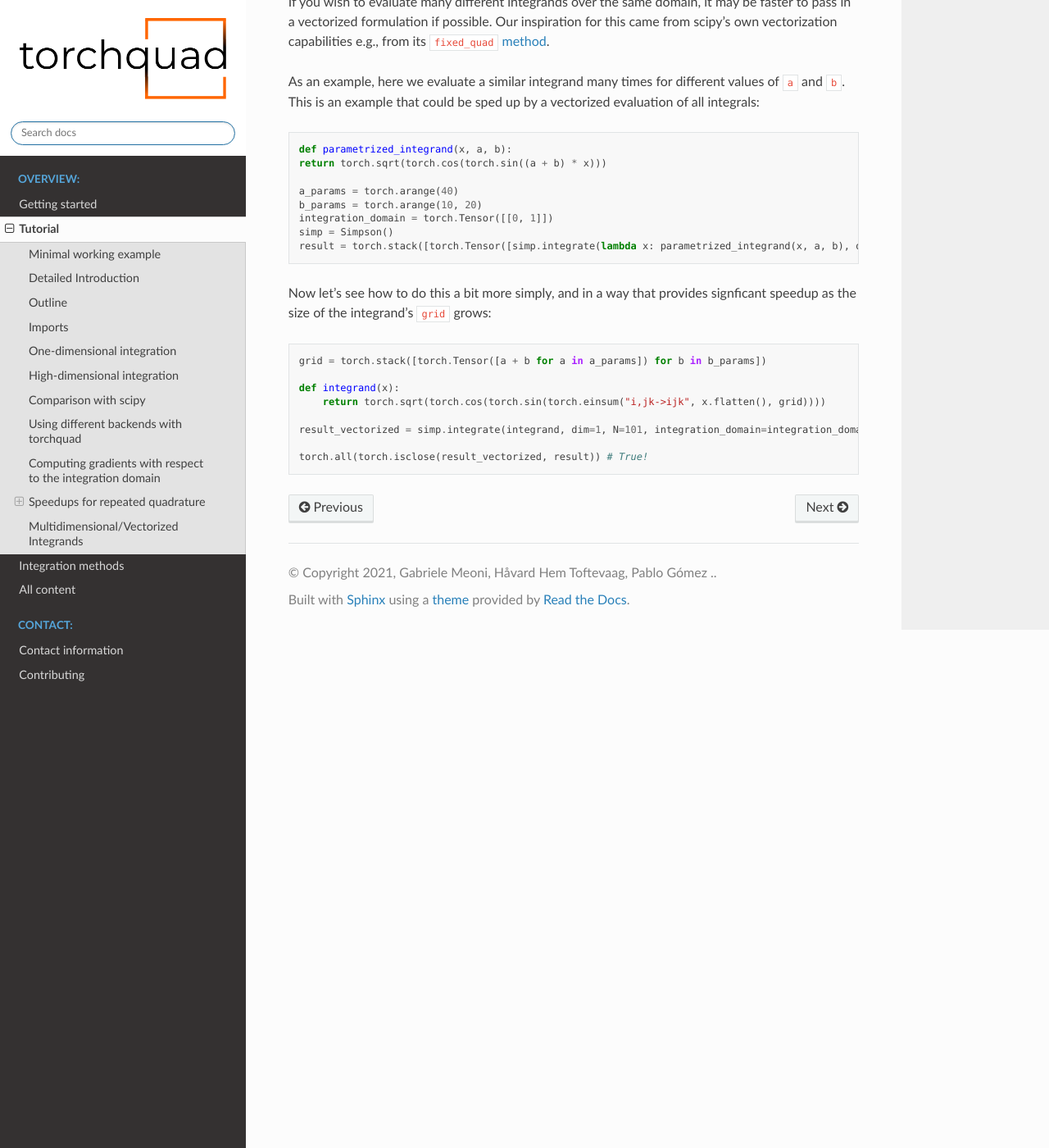
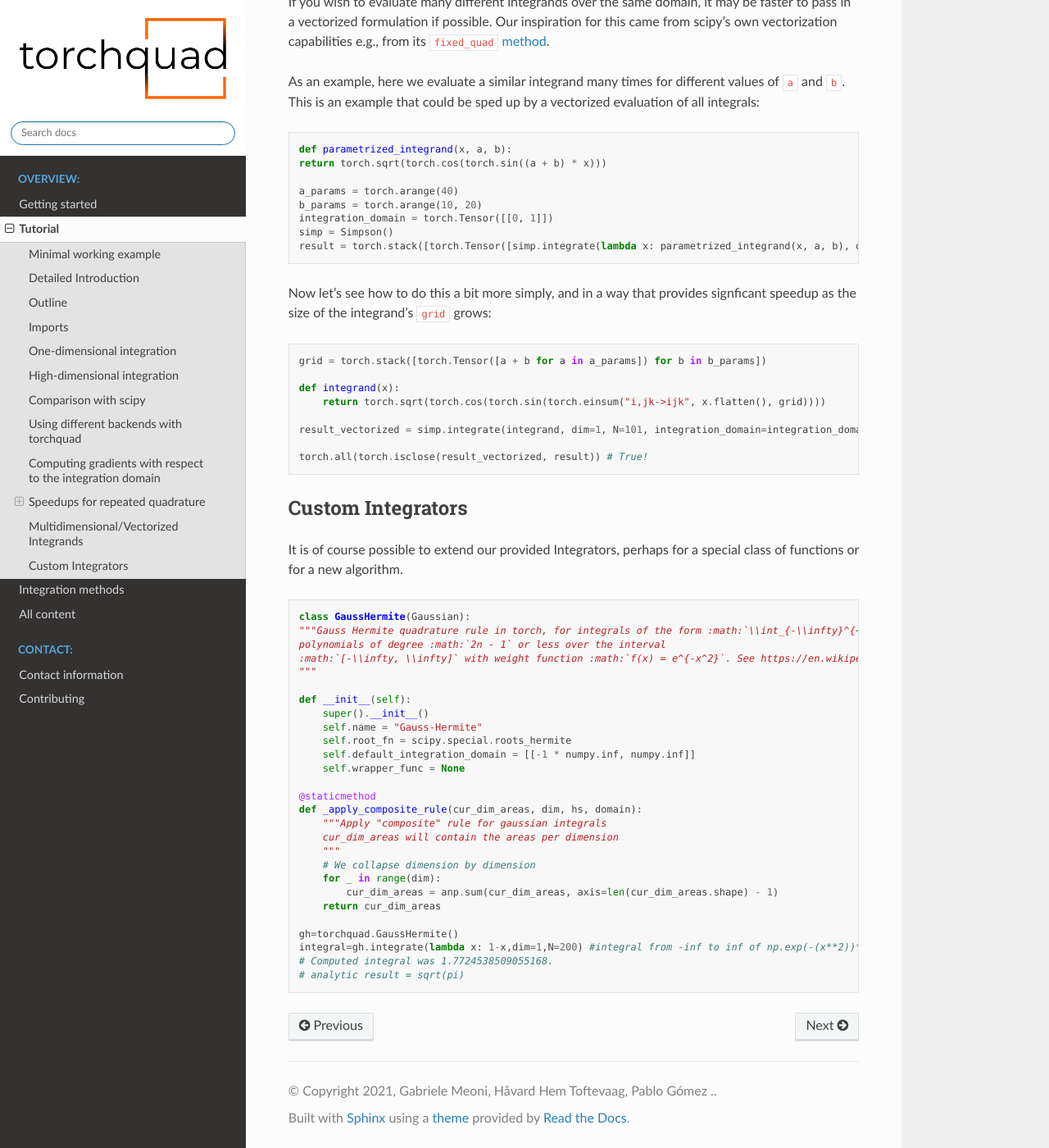
Before and after one commit to esa/torchquad, a Sphinx documentation site: the page built from docs/source/tutorial.rst, in a window 1280 px wide and 1400 px high, scrolled down 12637 px. Shown: the whole window at 82% size. Built offline with Sphinx 7.4.7 and the Read the Docs theme 2.0.0, drawn with Linux system fonts in a browser that asks for light colours; formulas are drawn with MathJax 3.

Commit message:
(chore): add tutorial

```diff
--- a/docs/source/tutorial.rst
+++ b/docs/source/tutorial.rst
@@ -755,3 +755,38 @@ Now let's see how to do this a bit more simply, and in a way that provides signf
     result_vectorized = simp.integrate(integrand, dim=1, N=101, integration_domain=integration_domain)
 
     torch.all(torch.isclose(result_vectorized, result)) # True!
+
+Custom Integrators
+------------------
+
+It is of course possible to extend our provided Integrators, perhaps for a special class of functions or for a new algorithm.
+
+.. code:: ipython3
+
+    class GaussHermite(Gaussian):
+    """Gauss Hermite quadrature rule in torch, for integrals of the form :math:`\\int_{-\\infty}^{+\\infty} e^{-x^{2}} f(x) dx`. It will correctly integrate
+    polynomials of degree :math:`2n - 1` or less over the interval
+    :math:`[-\\infty, \\infty]` with weight function :math:`f(x) = e^{-x^2}`. See https://en.wikipedia.org/wiki/Gauss%E2%80%93Hermite_quadrature
+    """
+
+    def __init__(self):
+        super().__init__()
+        self.name = "Gauss-Hermite"
+        self.root_fn = scipy.special.roots_hermite
+        self.default_integration_domain = [[-1 * numpy.inf, numpy.inf]]
+        self.wrapper_func = None
+
+    @staticmethod
+    def _apply_composite_rule(cur_dim_areas, dim, hs, domain):
+        """Apply "composite" rule for gaussian integrals
+        cur_dim_areas will contain the areas per dimension
+        """
+        # We collapse dimension by dimension
+        for _ in range(dim):
+            cur_dim_areas = anp.sum(cur_dim_areas, axis=len(cur_dim_areas.shape) - 1)
+        return cur_dim_areas
+
+    gh=torchquad.GaussHermite()
+    integral=gh.integrate(lambda x: 1-x,dim=1,N=200) #integral from -inf to inf of np.exp(-(x**2))*(1-x)
+    # Computed integral was 1.7724538509055168.
+    # analytic result = sqrt(pi)
```
